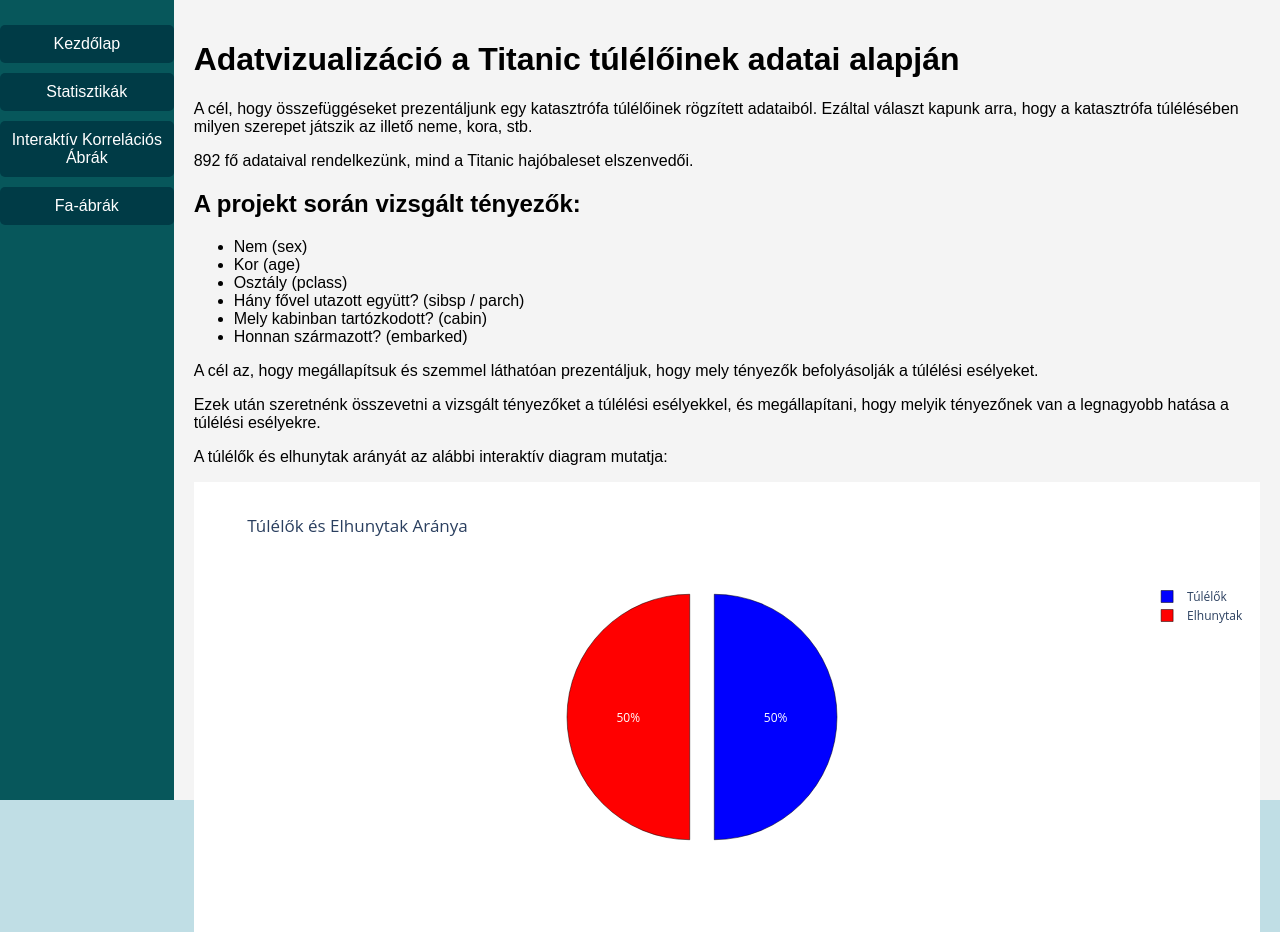
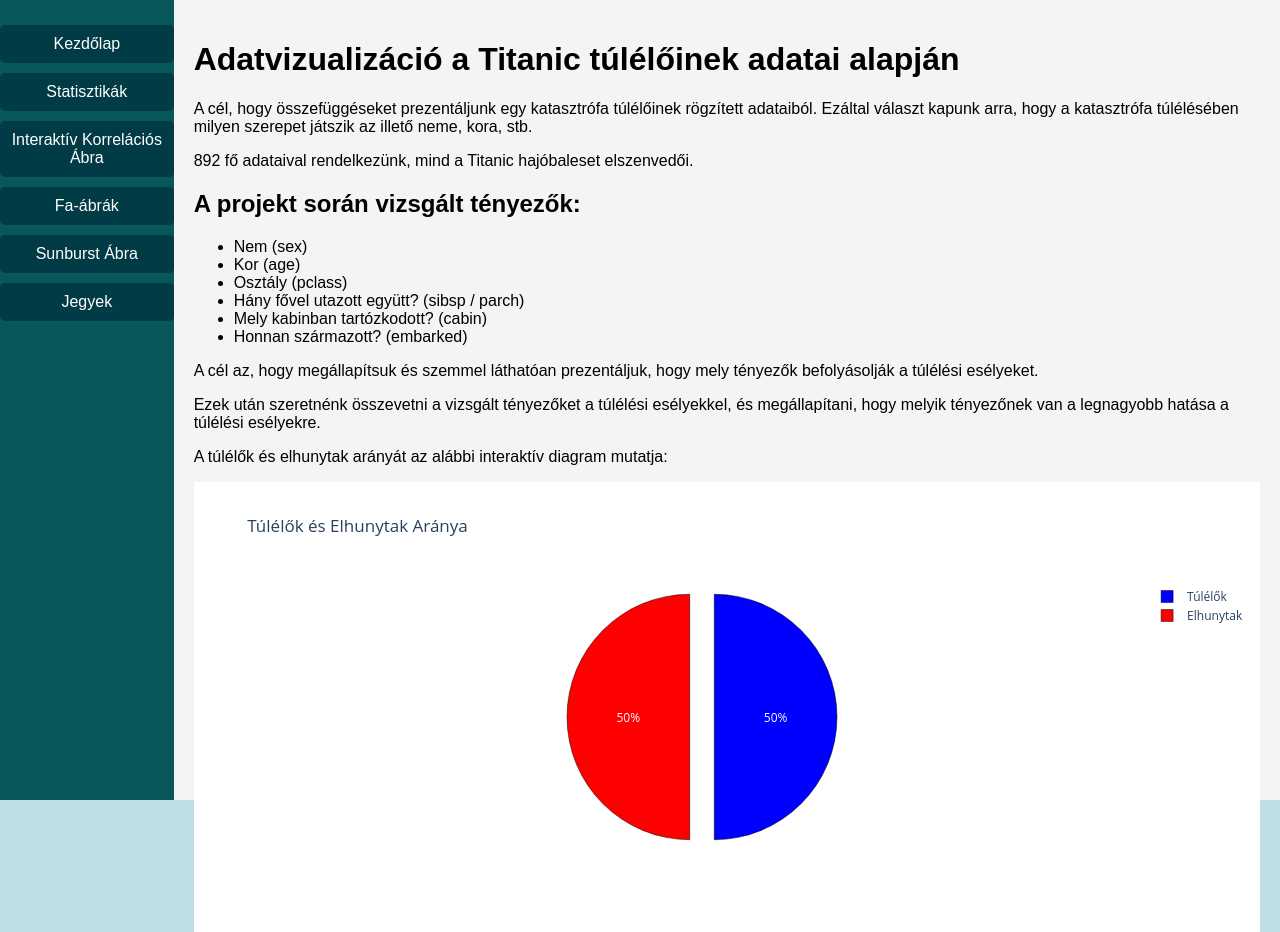
Before and after one commit to redfrog66/DataVis2, a Flask app: page / in a window 1280 px wide. Run offline with Flask 3, Linux system fonts and the light colour scheme; some libraries are stand-ins or nearby versions.

Commit message:
sunburst

```diff
--- a/templates/base.html
+++ b/templates/base.html
@@ -57,8 +57,10 @@
     <div class="sidebar">
         <a href="{{ url_for('home') }}">Kezdőlap</a>
         <a href="{{ url_for('statistics') }}">Statisztikák</a>
-        <a href="{{ url_for('chart1') }}">Interaktív Korrelációs Ábrák</a>
+        <a href="{{ url_for('chart1') }}">Interaktív Korrelációs Ábra</a>
         <a href="{{ url_for('tree1') }}">Fa-ábrák</a>
+        <a href="{{ url_for('sunburst') }}">Sunburst Ábra</a>
+        <a href="{{ url_for('jegyek') }}">Jegyek</a>
     </div>
 
     <!-- Dinamikus tartalmi rész -->
```
Also changed, not shown: templates/sunburst.html (added, +28 -0 lines).
